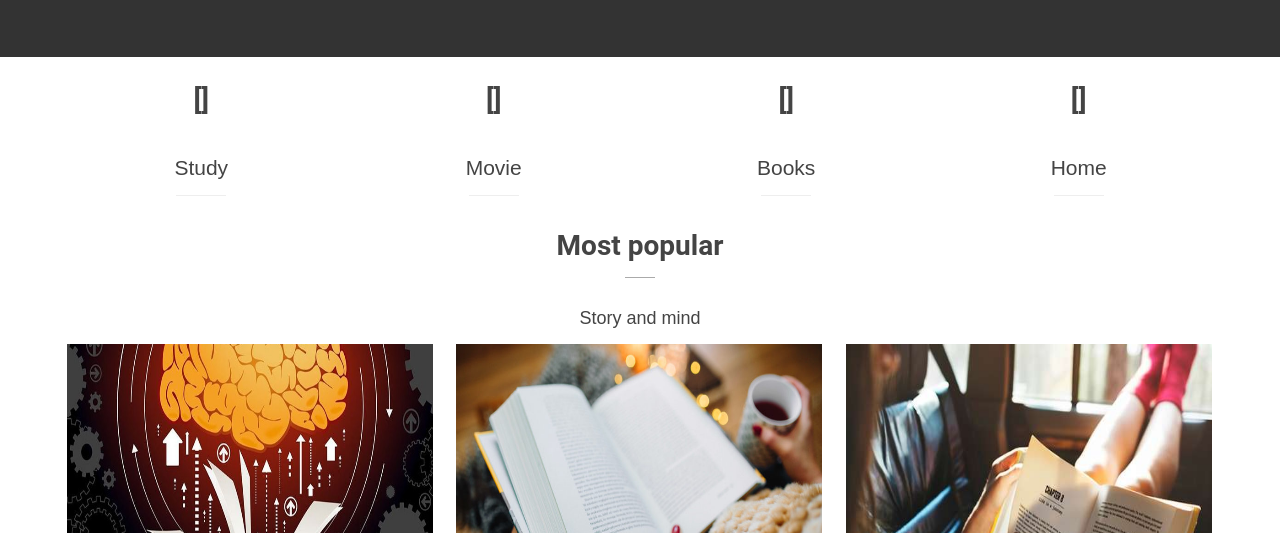
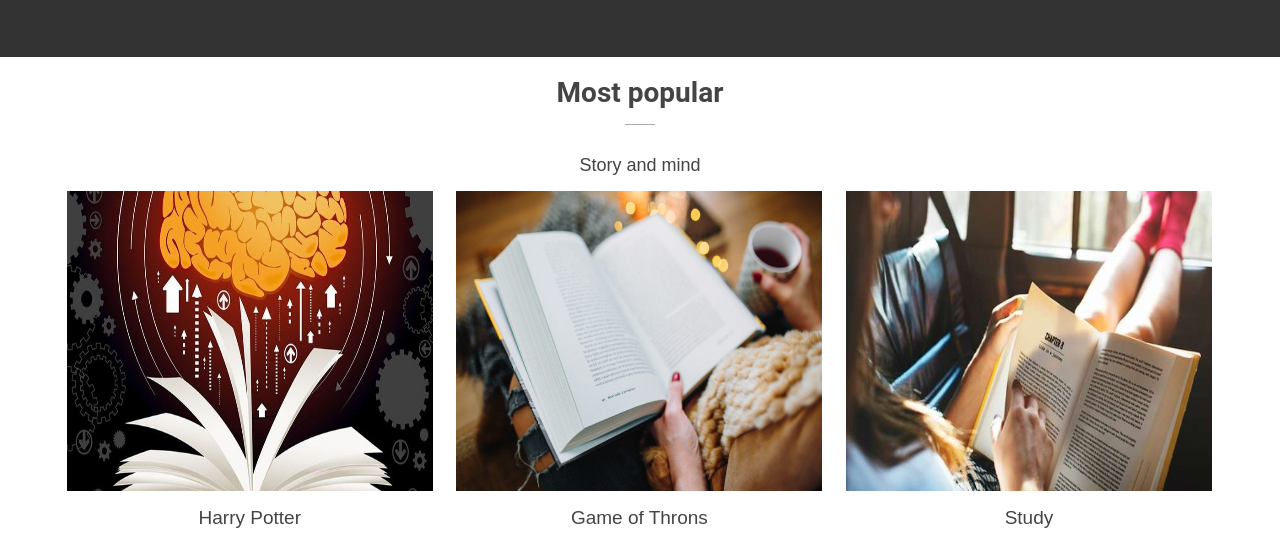
Before and after one commit to kovaliskoveronika/lab_web, a plain HTML site: page index.html in a window 1280 px wide. Shown: the part 267-800 px from the top of the page. Drawn offline with Linux system fonts and the light colour scheme.

Commit message:
Update index.html

```diff
--- a/index.html
+++ b/index.html
@@ -27,28 +27,6 @@
                 <h1 class="hero">Notes</h1>
                 <h2 class="hero">Your mind always with you</h2>
             </div>
-        </div>
-    </div>
-    <div class="section">
-        <div class="container">
-            <div class="col four">
-                <h1 class="icon">[]</h1>
-                <h1 class="service">Study</h1>
-            </div>
-            <div class="col four">
-                <h1 class="icon">[]</h1>
-                <h1 class="service">Movie</h1>
-            </div>
-            <div class="responsivegroup"></div>
-            <div class="col four">
-                <h1 class="icon">[]</h1>
-                <h1 class="service">Books</h1>
-            </div>
-            <div class="col four">
-                <h1 class="icon">[]</h1>
-                <h1 class="service">Home</h1>
-            </div>
-            <div class="group"></div>
         </div>
     </div>
     <div class="section bg">
```
